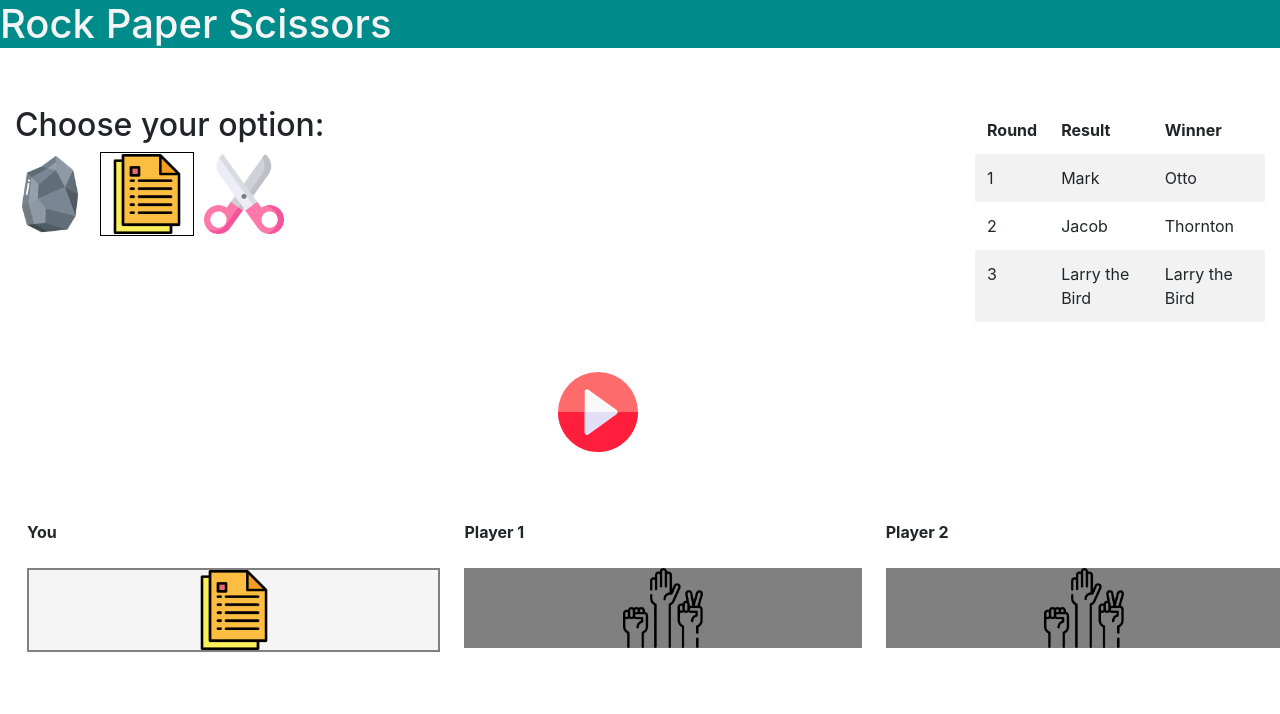
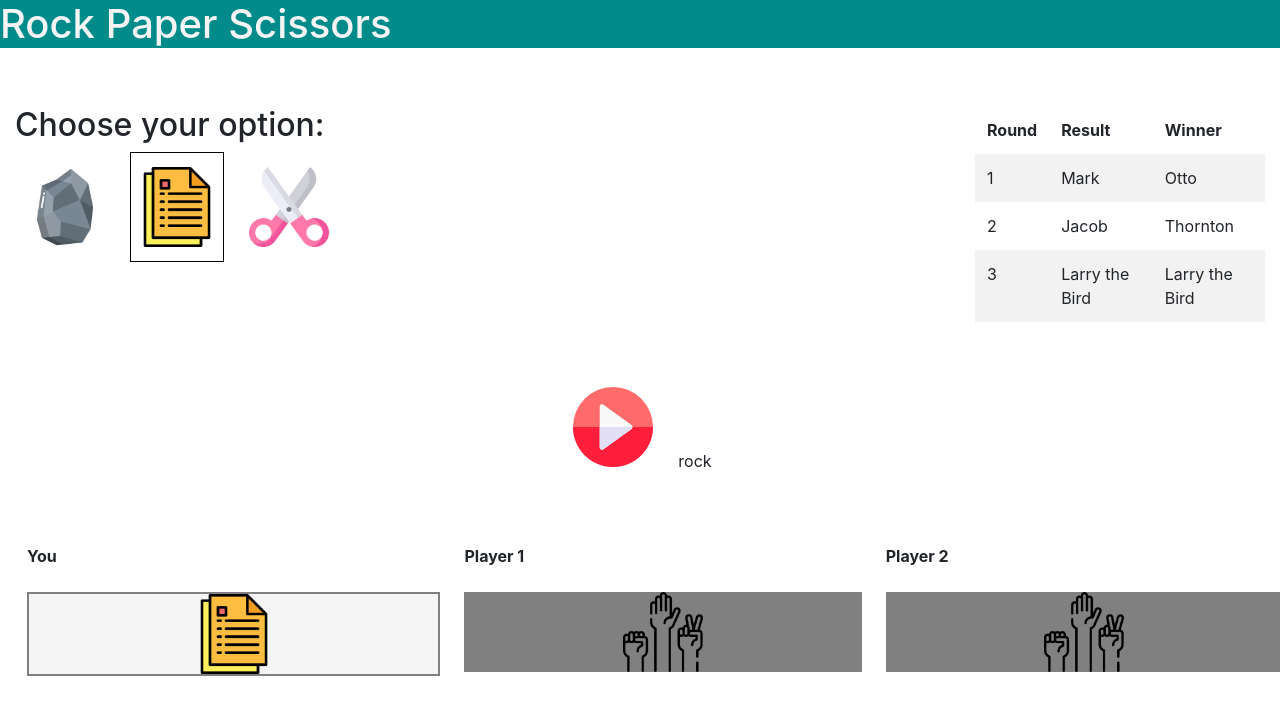
Before and after one commit to zakzc/rock_paper_scissors, a React (Create React App) app: page / in a window 1280 px wide. Shown: the top 714 px of the page. Built offline with nearby package versions, Linux system fonts and the light colour scheme.

Commit message:
Added user choice functionality

```diff
--- a/src/app/components/application.tsx
+++ b/src/app/components/application.tsx
@@ -6,16 +6,22 @@ import Layout from './layout'
 ///
 type SetNewValue = (newValue: string) => void
 interface AppContextInterface {
-    userChoice: any
+    userChoice: string
     setUserChoice: SetNewValue
+    player1: string
 }
 
-export const AppContext = createContext<AppContextInterface>({ userChoice: '', setUserChoice: (value: string) => {} })
+export const AppContext = createContext<AppContextInterface>({
+    userChoice: '',
+    setUserChoice: (value: string) => {},
+    player1: '',
+})
 
 const Application: React.FC<React.ReactNode> = (props) => {
     const [userChoice, setUserChoice] = useState('paper')
+    const [player1] = useState('')
     return (
-        <AppContext.Provider value={{ userChoice, setUserChoice }}>
+        <AppContext.Provider value={{ userChoice, setUserChoice, player1 }}>
             <Layout />
         </AppContext.Provider>
     )
--- a/src/app/components/gameView.tsx
+++ b/src/app/components/gameView.tsx
@@ -11,10 +11,10 @@ import { AppContext } from './application'
 
 const GameView: React.FC = (): any => {
     // * data
-    const { userChoice, setUserChoice } = useContext(AppContext)
-    let player1 = ''
+    const { userChoice, player1 } = useContext(AppContext)
     let player2 = ''
     let winner = 0
+
     // draw = 3
 
     const playerImage: any = (choice: any) => {
@@ -38,6 +38,7 @@ const GameView: React.FC = (): any => {
                     <th colSpan={2}>Player 1</th>
                     <th colSpan={2}>Player 2</th>
                 </tr>
+
                 <tr>
                     <td colSpan={2}>
                         <div className={winner === 0 || winner === 3 ? 'winner' : 'loser'}>
--- a/src/app/components/playGame.tsx
+++ b/src/app/components/playGame.tsx
@@ -2,14 +2,18 @@ import React from 'react'
 // assets
 import Play from '../assets/svg/play.svg'
 // boot
-// import Button from 'react-bootstrap/Button'
+//import Button from 'react-bootstrap/Button'
+// utils
+import getPlayerChoice from '../utils/playerChoice'
 
 const PlayGame: React.FC = (): any => {
+    let myVal = getPlayerChoice()
     return (
         <div className="playGame ">
             <button className="button">
                 <img src={Play} alt="Play" className="game-button-image" />
             </button>
+            {myVal}
         </div>
     )
 }
--- a/src/app/styles/_play.scss
+++ b/src/app/styles/_play.scss
@@ -9,14 +9,24 @@
 }
 
 .button {
-    background: transparent;
-    color: inherit;
+    padding: 15px 25px;
+    font-size: 24px;
+    text-align: center;
+    cursor: pointer;
+    outline: none;
+    color: #fff;
+    background-color: transparent;
     border: none;
-    padding: 0;
-    font: inherit;
-    cursor: pointer;
-    outline: inherit;
-    margin: 0 10px 0 10px;
+    border-radius: 15px;
+    // box-shadow: 0 9px #999;
+}
+
+.button:hover {
+    background-color: white;
+}
+
+.button:active {
+    transform: translateY(4px);
 }
 
 .choice-papel-header {
--- /dev/null
+++ b/src/app/utils/playerChoice.ts
@@ -0,0 +1,9 @@
+let choice: string
+
+export default function getPlayerChoice(): string {
+    let random: number = Math.round(Math.random() * (4 - 0) + 0)
+    if (random === 1) { choice = "rock"}
+    if (random === 2) { choice = "paper"}
+    if (random === 3) { choice = "scissors"}
+    return choice
+}
```
